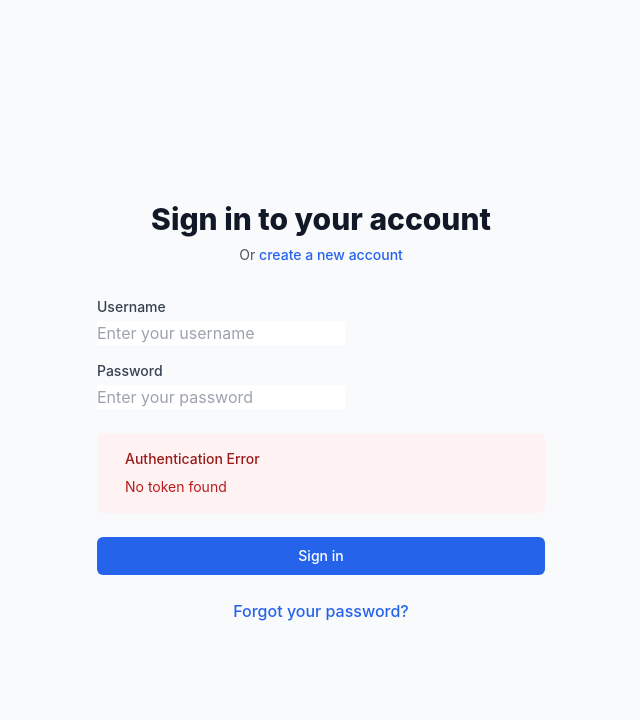
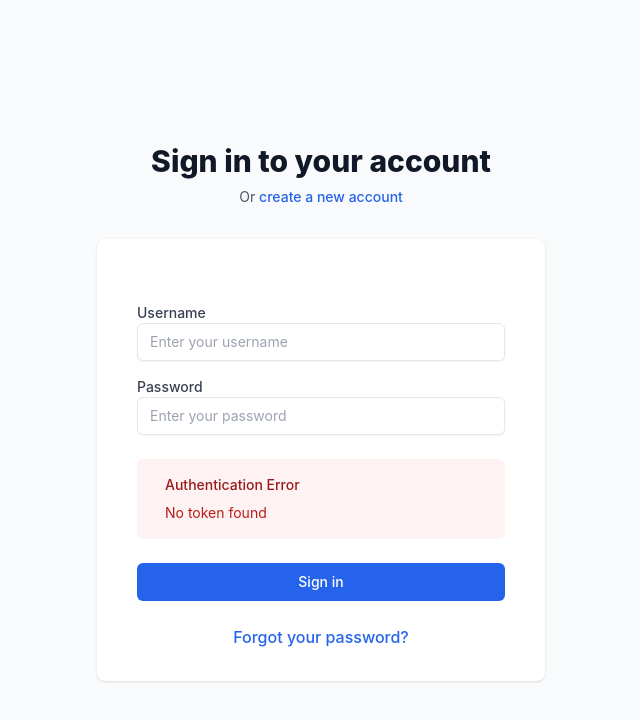
Before and after one commit to navyabhatnagar2024/CodeQuest, a React (Create React App) app in the folder client/: page /login in a window 1280 px wide. Shown: the top 720 px of the page, without its empty margins (319-959 px from the left). Built offline with nearby package versions, Linux system fonts and the light colour scheme; no server answers.

Commit message:
fix(ui): match the width of signin/register input blanks

```diff
--- a/client/src/pages/Login.tsx
+++ b/client/src/pages/Login.tsx
@@ -76,7 +76,7 @@ const Login: React.FC = () => {
             </Link>
           </p>
         </div>
-
+        <div className="bg-white py-8 px-4 shadow sm:rounded-lg sm:px-10">
           <form className="mt-8 space-y-6" onSubmit={handleSubmit}>
             <div className="space-y-4">
               <div>
@@ -88,7 +88,7 @@ const Login: React.FC = () => {
                   name="username"
                   type="text"
                   required
-                className={`mt-1 input ${errors.username ? 'border-red-500' : ''}`}
+                  className={`appearance-none block w-full px-3 py-2 border rounded-md shadow-sm placeholder-gray-400 focus:outline-none focus:ring-primary-500 focus:border-primary-500 sm:text-sm ${errors.username ? 'border-red-500' : ''}`}
                   placeholder="Enter your username"
                   value={formData.username}
                   onChange={handleChange}
@@ -107,7 +107,7 @@ const Login: React.FC = () => {
                   name="password"
                   type="password"
                   required
-                className={`mt-1 input ${errors.password ? 'border-red-500' : ''}`}
+                  className={`appearance-none block w-full px-3 py-2 border rounded-md shadow-sm placeholder-gray-400 focus:outline-none focus:ring-primary-500 focus:border-primary-500 sm:text-sm ${errors.password ? 'border-red-500' : ''}`}
                   placeholder="Enter your password"
                   value={formData.password}
                   onChange={handleChange}
@@ -154,6 +154,7 @@ const Login: React.FC = () => {
           </form>
         </div>
       </div>
+    </div>
   );
 };
 
```
Lines whose indentation alone changed are shown as unchanged.
